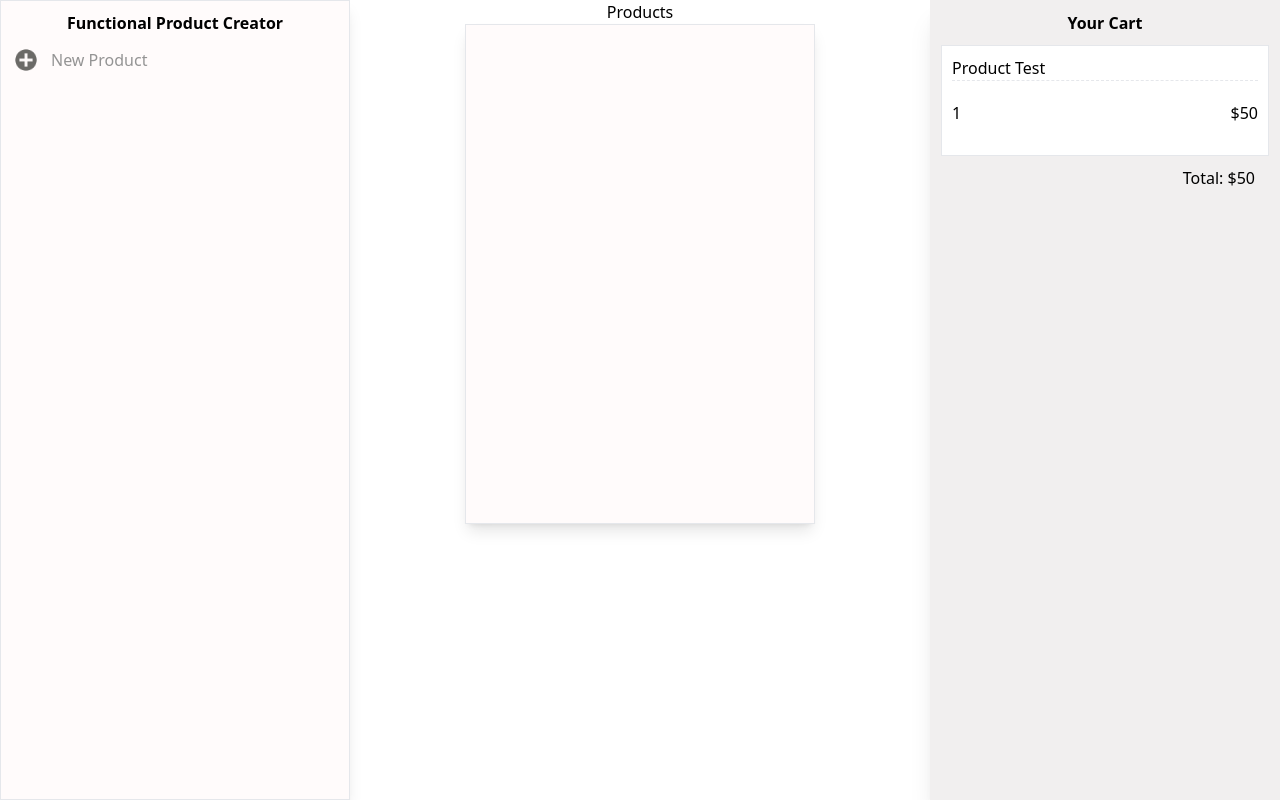
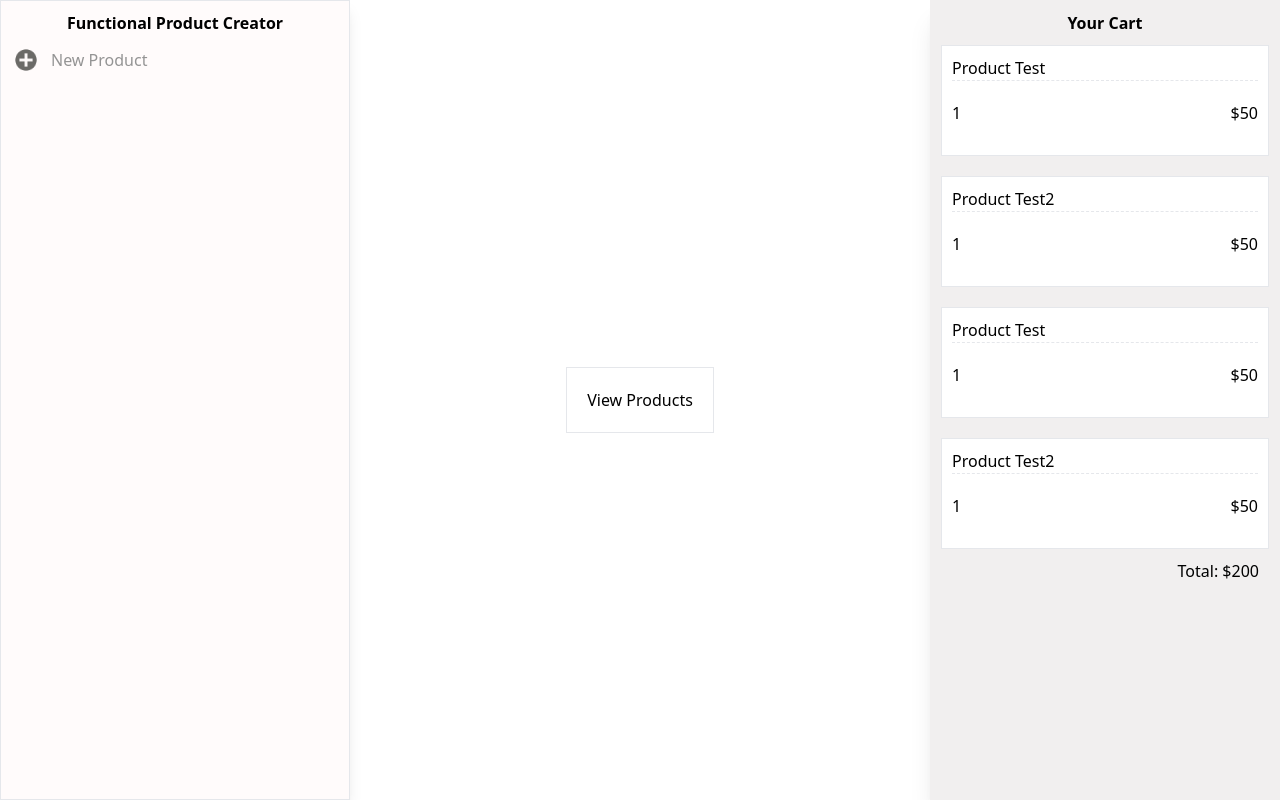
Before and after one commit to xavier-fenton/react-shop-cart, a React (Create React App) app: page / in a window 1280 px wide. Built offline with nearby package versions, Linux system fonts and the light colour scheme.

Commit message:
update cart using use memo and usecontext

```diff
--- a/src/App.js
+++ b/src/App.js
@@ -1,23 +1,24 @@
 import Cart from './Components/Cart'
 import ProductCreator from './Components/ProductCreator'
 import Products from './Components/ProductsColumn'
+import ViewProducts from './Components/ViewProducts'
 import { useStore } from './store'
 
 function App() {
   //Global state for testing
-  let findState = useStore((store) =>
-    store.products.find((products) => {
-      return products
-    })
-  )
-  const state = findState.state
+  // let findState = useStore((store) =>
+  //   store.products.find((products) => {
+  //     return products
+  //   })
+  // )
+  // const state = findState.state
 
   return (
     <div>
       <div className="flex flex-row justify-between">
-        <ProductCreator state={state} />
-        <Products state={state} />
-        <Cart state={state} />
+        <ProductCreator />
+        <ViewProducts />
+        <Cart />
       </div>
     </div>
   )
--- a/src/Components/Cart.js
+++ b/src/Components/Cart.js
@@ -1,44 +1,40 @@
-import React, { useMemo, useState } from 'react'
+import React, { useContext, useMemo } from 'react'
 import CartItems from './CartItems'
-import { useStore } from '../store'
+import { productContext } from '../shopContext'
+import { v4 as uuidv4 } from 'uuid'
 
-const Cart = ({ state }) => {
-  const cartItems = useStore((store) =>
-    store.products.filter((products) => products.state === state)
-  )
-  const [total, setTotal] = useState(
-    cartItems.length === 1 ? cartItems[0].price : null
-  )
+const Cart = () => {
+  const context = useContext(productContext)
+  const cartContext = context.cartItems.filter((cart_Items) => {
+    return cart_Items.state === 'Cart'
+  })
 
-  const totals = useMemo(() => {
-    if (cartItems.length === 1) {
-      return setTotal(cartItems[0].price)
-    } else if (cartItems.length !== 1) {
-      let prices = []
-      cartItems.forEach((object) => {
-        prices.push(object.price)
-      })
-      let collected_totals = prices.reduce((accum, prev) => {
-        return accum + prev
-      }, total)
-      return collected_totals
+  const cart_products = useMemo(() => {
+    let total = 0
+    if (cartContext.length >= 1) {
+      total = cartContext.reduce(
+        (accum, cart_product) => accum + cart_product.price,
+        0
+      )
     }
-  }, [total])
+    return total
+  }, [cartContext])
 
   return (
-    <div className="flex flex-col items-center">
+    <div className="flex flex-col items-center h-[100dvh]">
       <div className="bg-[#f1efef] border border-[#f1efef] h-[100dvh] w-[350px] shadow-xl">
         <div className="font-bold text-center pt-[10px]">Your Cart</div>
-        <CartItems state={state} cartItems={cartItems} />
-        {state === 'Cart' ? (
-          <div
-            aria-label="cost-total"
-            data-testid="cart_total"
-            className="flex justify-end pr-6
-        "
-          >
-            Total: ${totals ? totals : total}
-          </div>
+        {context.cartItems.length >= 1 ? (
+          cartContext.map((products) => (
+            <div key={uuidv4()} className="flex flex-col">
+              <CartItems items={products} key={uuidv4()} />
+            </div>
+          ))
+        ) : (
+          <div className="text-center">cart empty</div>
+        )}
+        {cartContext.length !== 0 ? (
+          <div className="flex justify-end px-5">Total: ${cart_products} </div>
         ) : null}
       </div>
     </div>
--- a/src/Components/CartItems.js
+++ b/src/Components/CartItems.js
@@ -1,27 +1,23 @@
 import React from 'react'
 import { v4 as uuidv4 } from 'uuid'
 
-const CartItems = ({ state, cartItems }) => {
+const CartItems = ({ items }) => {
   return (
     <>
-      {state === 'Cart' ? (
-        cartItems.map((products) => {
-          return (
+      {items.state === 'Cart' ? (
         <div
           data-testid="product_test"
           key={uuidv4()}
           className="p-[10px] m-[10px] border bg-[#ffffff]"
         >
           <div key={uuidv4()} className="border-b-[1px] border-dashed">
-                <div key={uuidv4()}>{products.title}</div>
+            <div key={uuidv4()}>{items.title}</div>
           </div>
           <div key={uuidv4()} className="flex justify-between py-5">
-                <div key={uuidv4()}>{products.inventory}</div>
-                <div key={uuidv4()}>${products.price}</div>
+            <div key={uuidv4()}>{items.inventory}</div>
+            <div key={uuidv4()}>${items.price}</div>
           </div>
         </div>
-          )
-        })
       ) : (
         <div
           data-testid="cart_empty"
--- a/src/Components/ProductsColumn.js
+++ b/src/Components/ProductsColumn.js
@@ -1,15 +1,17 @@
-import React from 'react'
+import React, { useContext } from 'react'
 import Products from './Products'
-import { useStore } from '../store'
+import { productContext } from '../shopContext'
+import Cart from './Cart'
 
-const ProductsColumn = ({ state }) => {
-  const products = useStore((store) => store.products)
+const ProductsColumn = () => {
+  const context = useContext(productContext)
 
   return (
     <div className="flex flex-col items-center">
       <div>Products</div>
-      <div className="bg-[#fffbfb] border h-[500px] w-[350px] shadow-lg">
-        {products.map((products) => (
+      <div className="bg-[#fffbfb] border h-fit w-[350px] shadow-lg">
+        {context &&
+          context.products.map((products) => (
             <Products
               title={products.title}
               key={products.title}
@@ -19,6 +21,7 @@ const ProductsColumn = ({ state }) => {
             />
           ))}
       </div>
+      <Cart />
     </div>
   )
 }
--- /dev/null
+++ b/src/Components/ViewProducts.js
@@ -0,0 +1,20 @@
+import React from 'react'
+
+const ViewProducts = () => {
+  return (
+    <div className="flex items-center">
+      <div className="border p-[20px] flex items-center h-fit">
+        <button
+          onClick={(e) => {
+            e.preventDefault()
+            window.location.href = '/products'
+          }}
+        >
+          View Products
+        </button>
+      </div>
+    </div>
+  )
+}
+
+export default ViewProducts
--- a/src/index.js
+++ b/src/index.js
@@ -6,6 +6,7 @@ import reportWebVitals from './reportWebVitals'
 import { createBrowserRouter, RouterProvider } from 'react-router-dom'
 import './index.css'
 import Test from './Components/Test'
+import ProductsColumn from './Components/ProductsColumn'
 
 const router = createBrowserRouter([
   {
@@ -15,6 +16,10 @@ const router = createBrowserRouter([
   {
     path: '/test',
     element: <Test />,
+  },
+  {
+    path: '/products',
+    element: <ProductsColumn />,
   },
 ])
 const root = ReactDOM.createRoot(document.getElementById('root'))
--- a/src/shopContext.js
+++ b/src/shopContext.js
@@ -4,6 +4,20 @@ const context = {
   products: [
     {
       title: 'Product Test',
+      price: 50,
+      inventory: 1,
+      description: 'Products is cool',
+      state: 'Created',
+    },
+    {
+      title: 'Product Test2',
+      price: 50,
+      inventory: 1,
+      description: 'Products is cool',
+      state: 'Created',
+    },
+    {
+      title: 'Product Test3',
       price: 50,
       inventory: 1,
       description: 'Products is cool',
@@ -18,6 +32,27 @@ const context = {
       description: 'Products is cool',
       state: 'Cart',
     },
+    {
+      title: 'Product Test2',
+      price: 50,
+      inventory: 1,
+      description: 'Products is cool',
+      state: 'Cart',
+    },
+    {
+      title: 'Product Test',
+      price: 50,
+      inventory: 1,
+      description: 'Products is cool',
+      state: 'Cart',
+    },
+    {
+      title: 'Product Test2',
+      price: 50,
+      inventory: 1,
+      description: 'Products is cool',
+      state: 'Cart',
+    },
   ],
 }
 
```
Lines whose indentation alone changed are shown as unchanged.
